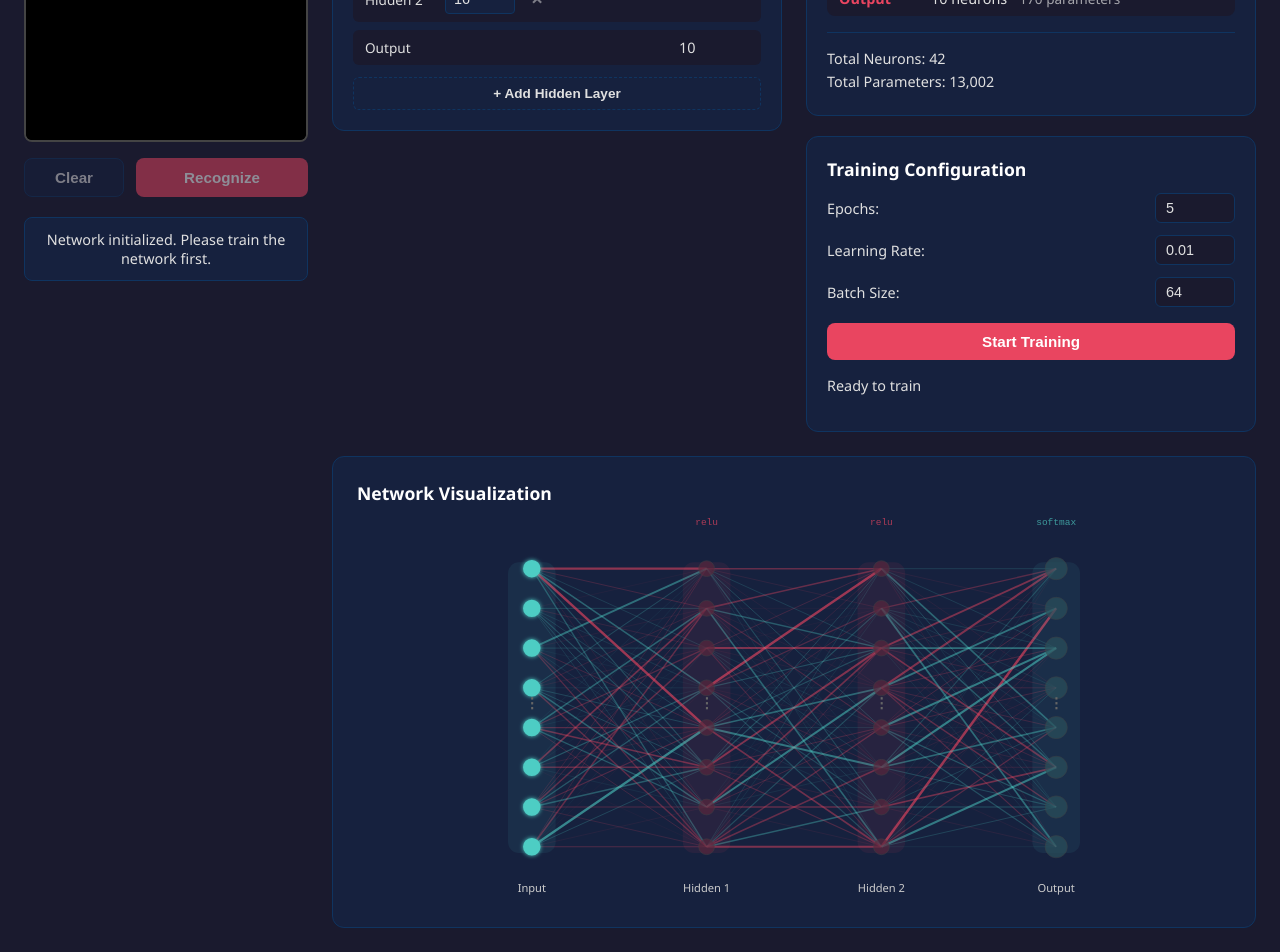
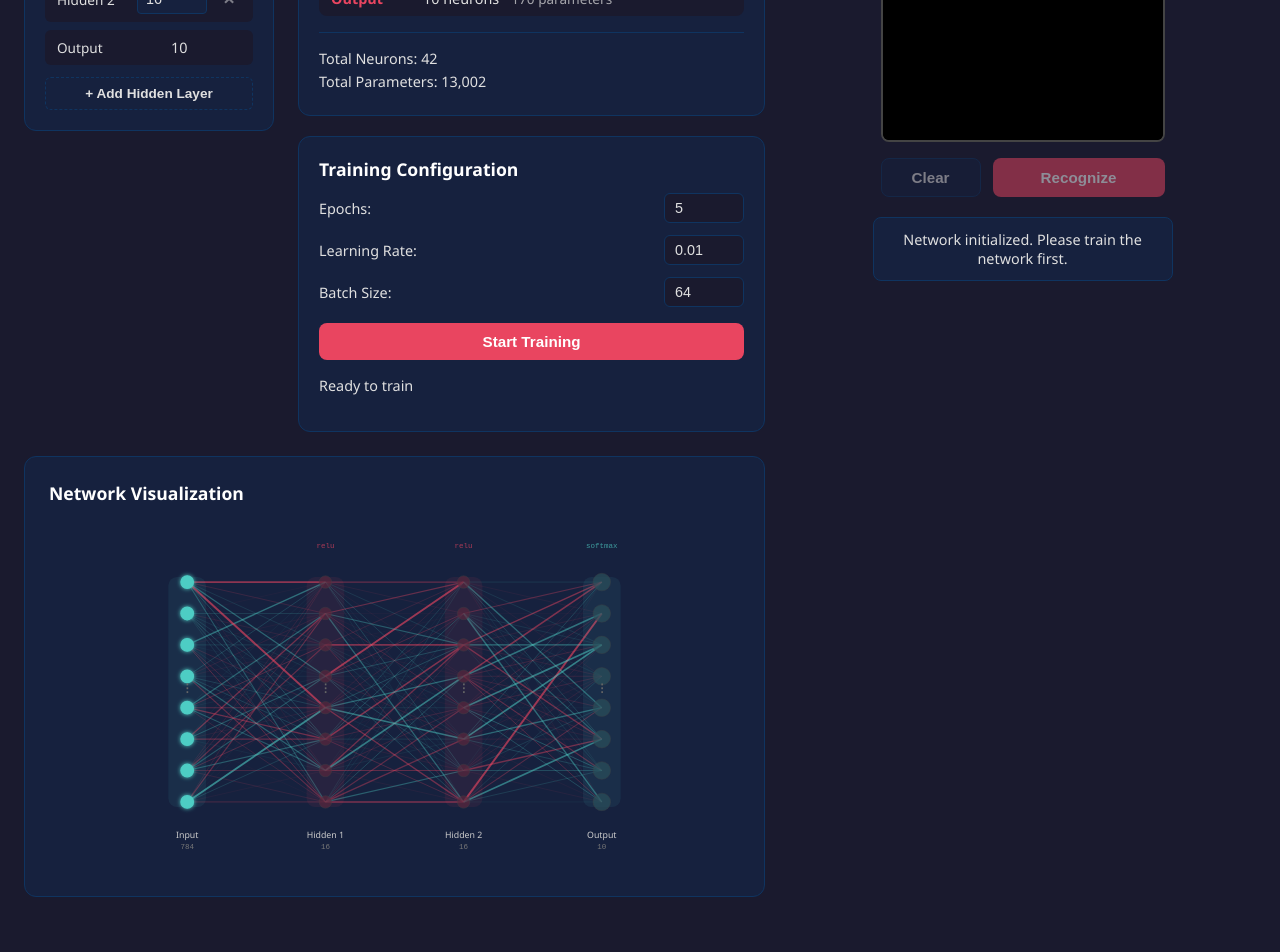
Before and after one commit to cassiano/mnist-digit-recognizer, a React (Vite) app: page / in a window 1280 px wide. Shown: the part 317-1269 px from the top of the page. After the commit the page ends 1238 px from the top, so only its background shows below. Built offline with nearby package versions, Linux system fonts and the light colour scheme.

Commit message:
Corrigindo layout

```diff
--- a/src/App.tsx
+++ b/src/App.tsx
@@ -233,7 +233,7 @@ function App() {
 
       <main>
         {/* Column 1: Architecture configuration */}
-        <div className="col">
+        <div className="col col-arch">
           <div className="architecture-config">
             <h3>Architecture</h3>
             <div className="layers-list">
@@ -280,7 +280,7 @@ function App() {
         </div>
 
         {/* Column 2: Network info + Training configuration */}
-        <div className="col">
+        <div className="col col-training">
           <NetworkInfo network={network} />
           <TrainingPanel
             network={network}
@@ -291,7 +291,7 @@ function App() {
         </div>
 
         {/* Column 3: Drawing canvas + status + prediction (spans all rows) */}
-        <div className="col center-panel col-span-all-rows">
+        <div className="col col-canvas center-panel">
           <DrawingCanvas onRecognize={handleRecognize} disabled={!isTrained} />
           <div className="status-bar">
             <p>{status}</p>
@@ -300,7 +300,7 @@ function App() {
         </div>
 
         {/* Cols 1-2, Row 2: Network visualization diagram */}
-        <div className="col-span-2">
+        <div className="col col-viz">
           <NetworkVisualization network={network} trainingTick={trainingTick} />
         </div>
       </main>
--- a/src/index.css
+++ b/src/index.css
@@ -59,12 +59,20 @@ main {
   display: grid;
   grid-template-columns: 0.5fr 1fr 1fr;
   grid-template-rows: auto auto;
+  grid-template-areas:
+    "arch training canvas"
+    "viz  viz      canvas";
   gap: 24px;
 }
 
 @media (max-width: 1200px) {
   main {
     grid-template-columns: 1fr;
+    grid-template-areas:
+      "arch"
+      "training"
+      "canvas"
+      "viz";
   }
 }
 
@@ -74,15 +82,20 @@ main {
   gap: 20px;
 }
 
-.col-span-2 {
-  grid-column: span 2;
+.col-arch {
+  grid-area: arch;
 }
 
-.col-span-all-rows {
-  grid-row: 1 / -1;
-  display: flex;
-  flex-direction: column;
-  gap: 20px;
+.col-training {
+  grid-area: training;
+}
+
+.col-canvas {
+  grid-area: canvas;
+}
+
+.col-viz {
+  grid-area: viz;
 }
 
 .center-panel {
@@ -161,10 +174,6 @@ h4 {
 }
 
 /* Network Visualization */
-.col-span-2 {
-  grid-column: span 2;
-}
-
 .network-visualization {
   background: var(--surface);
   border: 1px solid var(--border);
```
